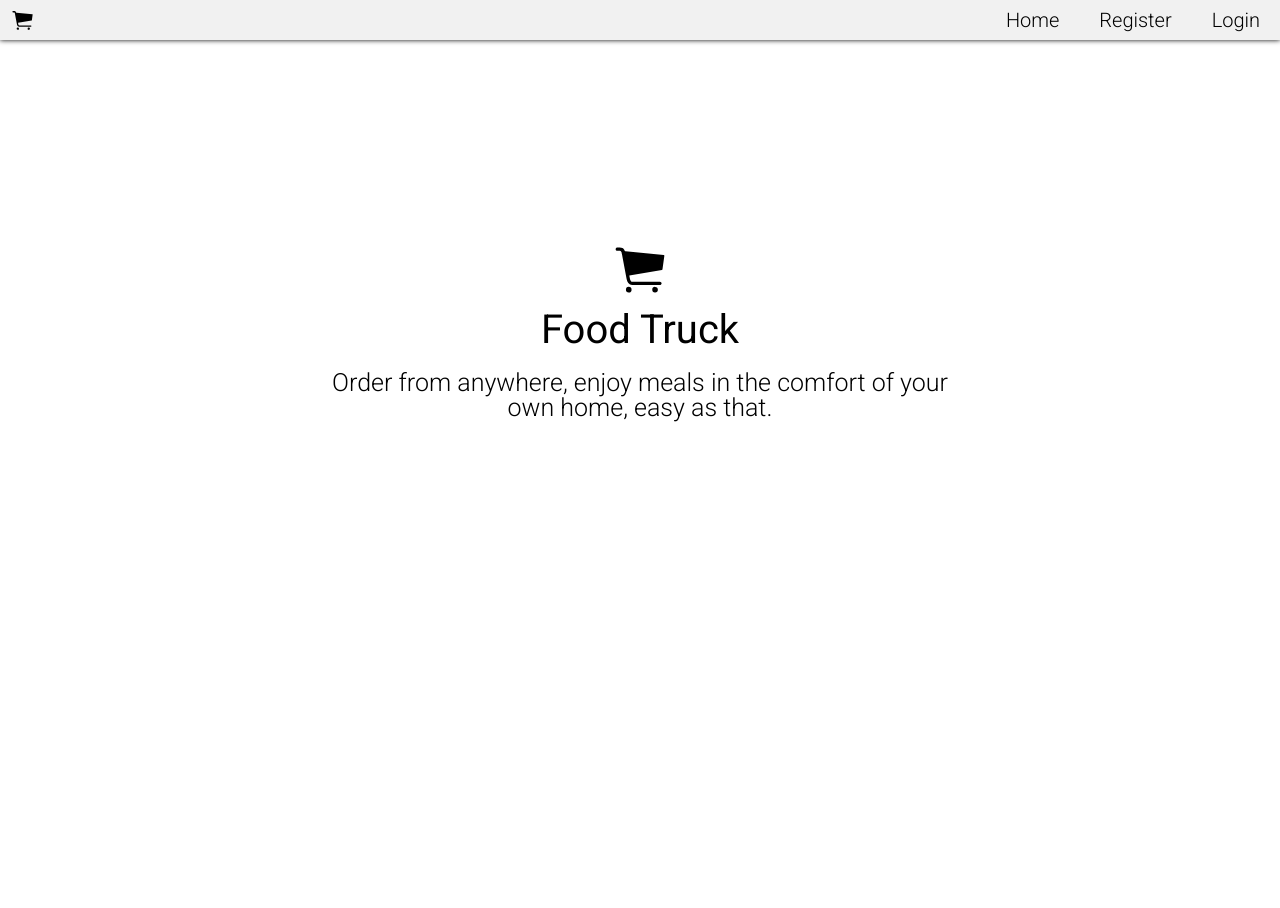
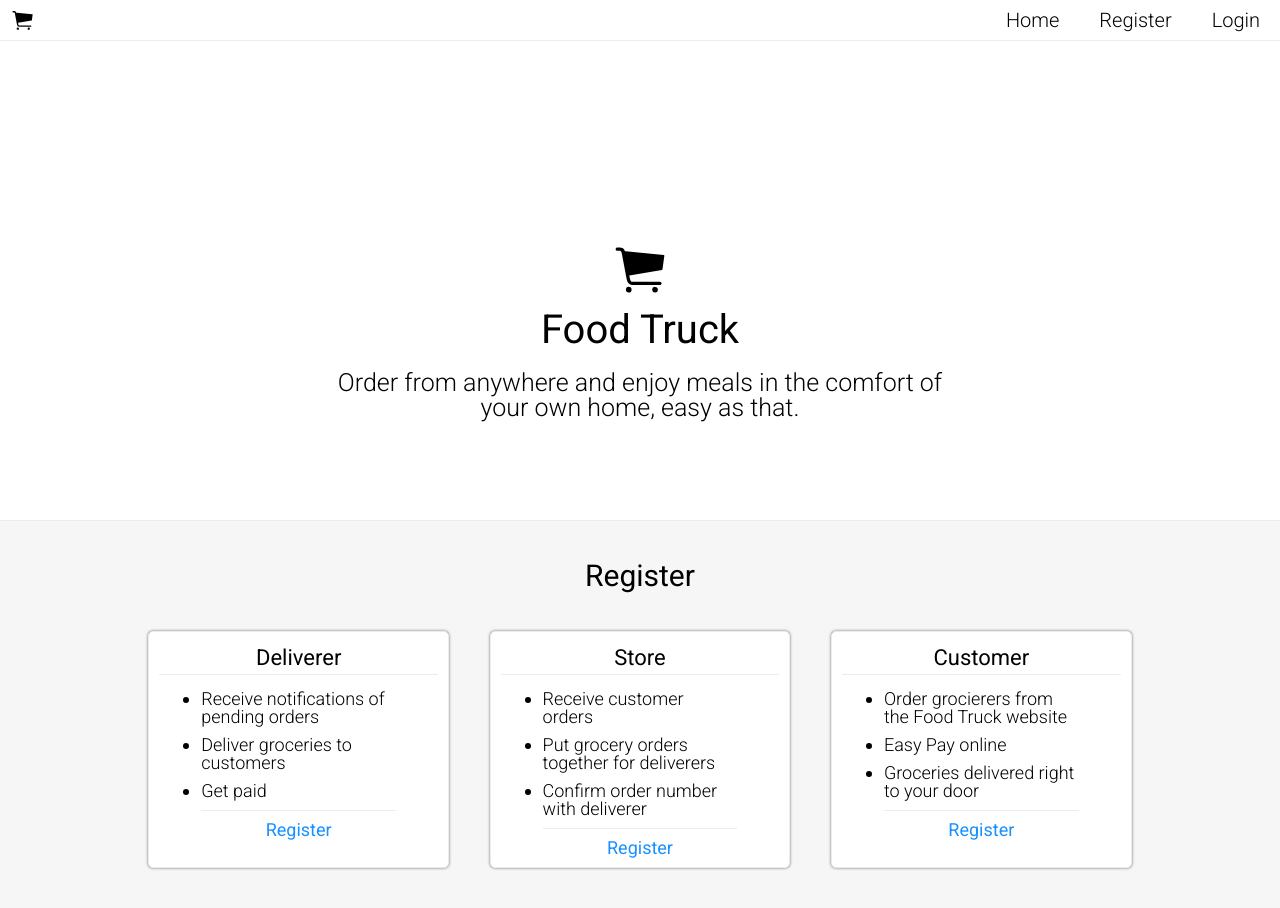
Before and after one commit to williamschwindt/FoodTruck, a React (Create React App) app in the folder food-truck/: page / in a window 1280 px wide. Shown: the top 908 px of the page. Before the commit the page ends 800 px from the top, so only its background shows below. Built offline with nearby package versions, Linux system fonts and the light colour scheme.

Commit message:
added register options to home page

```diff
--- a/food-truck/src/app.scss
+++ b/food-truck/src/app.scss
@@ -55,7 +55,7 @@ html {
 	font-family: 'Roboto', sans-serif;
 
 	  body {
-		  overflow-x: hidden;
+		  overflow: hidden;
 
 			  .App {
 				  text-align: center;
--- a/food-truck/src/components/Home.js
+++ b/food-truck/src/components/Home.js
@@ -8,7 +8,39 @@ const Home = () => {
             <div className="logo">
                 <ion-icon name="ios-cart" />
                 <h1>Food Truck</h1>
-                <p>Order from anywhere, enjoy meals in the comfort of your own home, easy as that.</p>
+                <p>Order from anywhere and enjoy meals in the comfort of your own home, easy as that.</p>
+            </div>
+            <div className="register">
+                <h2>Register</h2>
+                <div className="register-boxes">
+                    <div className="register-box">
+                        <h3>Deliverer</h3>
+                        <ul>
+                            <li>Receive notifications of pending orders</li>
+                            <li>Deliver groceries to customers</li>
+                            <li>Get paid</li>
+                        </ul>
+                        <a href="/register">Register</a>
+                    </div>
+                    <div className="register-box">
+                        <h3>Store</h3>
+                        <ul>
+                            <li>Receive customer orders</li>
+                            <li>Put grocery orders together for deliverers</li>
+                            <li>Confirm order number with deliverer</li>
+                        </ul>
+                        <a href="/register">Register</a>
+                    </div>
+                    <div className="register-box">
+                        <h3>Customer</h3>
+                        <ul>
+                            <li>Order grocierers from the Food Truck website</li>
+                            <li>Easy Pay online</li>
+                            <li>Groceries delivered right to your door</li>
+                        </ul>
+                        <a href="/register">Register</a>
+                    </div>
+                </div>
             </div>
         </div>
     )
--- a/food-truck/src/components/Home.scss
+++ b/food-truck/src/components/Home.scss
@@ -1,11 +1,15 @@
 .home-container {
+    background-color: #f6f6f6;
 
     .logo {
         width: 100%;
         margin-top: 30vh;
+        padding-bottom: 80px;
         display: flex;
         flex-direction: column;
         align-items: center;
+        background-color: #fff;
+        border-bottom: 1px solid #ececec;
 
         ion-icon {
             font-size: 6rem;
@@ -24,4 +28,73 @@
             text-align: center;
         }
     }
+
+    .register {
+        width: 80%;
+        margin: 0px auto;
+        padding-top: 40px;
+        padding-bottom: 60px;
+
+        h2 {
+            font-size: 3rem;
+            text-align: center;
+        }
+
+        .register-boxes {
+            margin-top: 40px;
+            display: flex;
+            justify-content: space-evenly;
+
+            .register-box {
+                box-shadow: 0 0 3px 0px rgb(112, 112, 112);
+                display: flex;
+                flex-direction: column;
+                align-content: center;
+                width: 33%;
+                background-color: #fff;
+                margin: 0 2%;
+                padding: 10px;
+                border-radius: 5px;
+                border: 1px solid #ececec;
+
+                h3 {
+                    margin-top: 5px;
+                    text-align: center;
+                    font-size: 2.2rem;
+                    margin-bottom: 15px;
+                    padding-bottom: 5px;
+                    border-bottom: 1px solid #ececec;
+                }
+
+                ul {
+                    width: 70%;
+                    margin: 0 auto;
+                    list-style-type: disc;
+                    border-bottom: 1px solid #ececec;
+
+                    li {
+                        font-size: 1.8rem;
+                        font-weight: 300;
+                        margin-bottom: 10px;
+                    }
+
+
+                }
+
+                a {
+                    transition: .3s;
+                    text-decoration: none;
+                    margin: 0 auto;
+                    margin-top: 10px;
+                    font-size: 1.8rem;
+                    color: rgb(25, 144, 255);
+
+                    &:hover {
+                        transition: .3s;
+                        color:rgb(19, 118, 211);
+                    }
+                }
+            }
+        }
+    }
 }
--- a/food-truck/src/components/NavBar/NavBar.scss
+++ b/food-truck/src/components/NavBar/NavBar.scss
@@ -5,8 +5,9 @@ nav {
     position: fixed;
     left: 0;
     top: 0;
-    background-color: #f1f1f1;
-    box-shadow: 0px 0px 5px #000;
+    background-color: #fff;
+    border-bottom: 1px #ececec solid;
+    z-index: 1;
 
     .nav-icon-container {
         display: flex;
```
